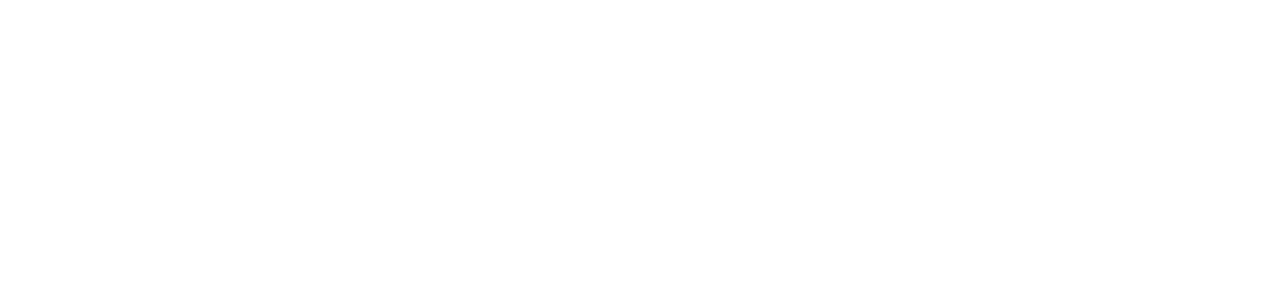
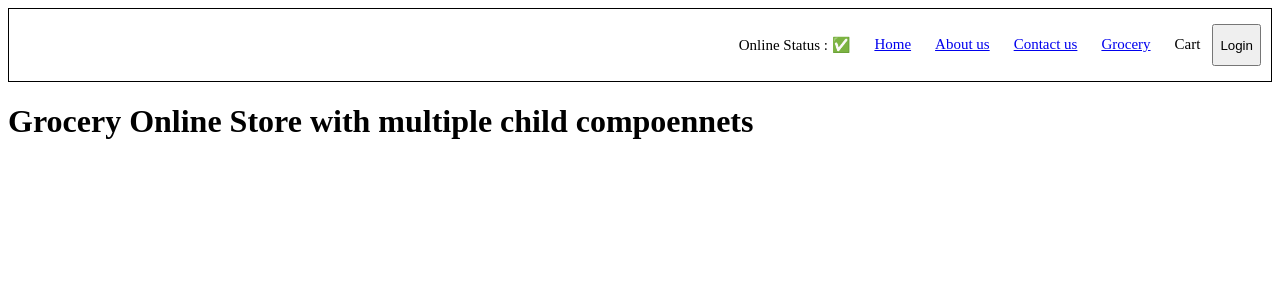
Before and after one commit to sreevani10/namaste-react, a React (Vite) app: page /grocery in a window 1280 px wide. Before the commit this address had no page. Shown: the top 300 px of the page. Built offline with nearby package versions, Linux system fonts and the light colour scheme.

Commit message:
create grocery component to divide the bundles into seperate files by using lazy loading and suspense

```diff
--- a/src/App.js
+++ b/src/App.js
@@ -1,4 +1,5 @@
-import React from "react";
+import React, { Suspense } from "react";
+import {lazy,suspense} from "react";
 import ReactDOM from "react-dom/client";
 import Header from "./components/Header";
 import Body from "./components/Body";
@@ -6,6 +7,9 @@ import { createBrowserRouter , RouterProvider , Outlet } from "react-router-dom"
 import About from "./components/About";
 import Contact from "./components/Contact";
 import RestaurantMenu from "./components/RestaurantMenu";
+// import Grocery from "./components/Grocery";
+
+const Grocery = lazy(()=> import("./components/Grocery"))
 const AppLayout = () => {
   return (
     <div>
@@ -36,6 +40,12 @@ const appRouter = createBrowserRouter([
         element:<Contact/>
       },
       {
+        path:"/grocery",
+        element:<Suspense fallback={<h1>Loading....</h1>}>
+          <Grocery/>
+          </Suspense>,
+      },
+      {
         path:"/restaurants/:resId",
         element:<RestaurantMenu/>
       }
--- /dev/null
+++ b/src/components/Grocery.js
@@ -0,0 +1,10 @@
+
+const Grocery = ()=>{
+    return(
+        <h1>
+            Grocery Online Store with multiple child compoennets
+        </h1>
+    )
+}
+
+export default Grocery;
--- a/src/components/Header.js
+++ b/src/components/Header.js
@@ -24,6 +24,9 @@ const Header = () => {
           <li>
             <Link to="/contact">Contact us</Link>
           </li>
+          <li>
+            <Link to="/grocery">Grocery</Link>
+          </li>
           <li>Cart</li>
           <button onClick={()=>{btnName ==="Login" ? setBtnName("Logout") : setBtnName("Login")}}>{btnName}</button>
         </ul>
```
